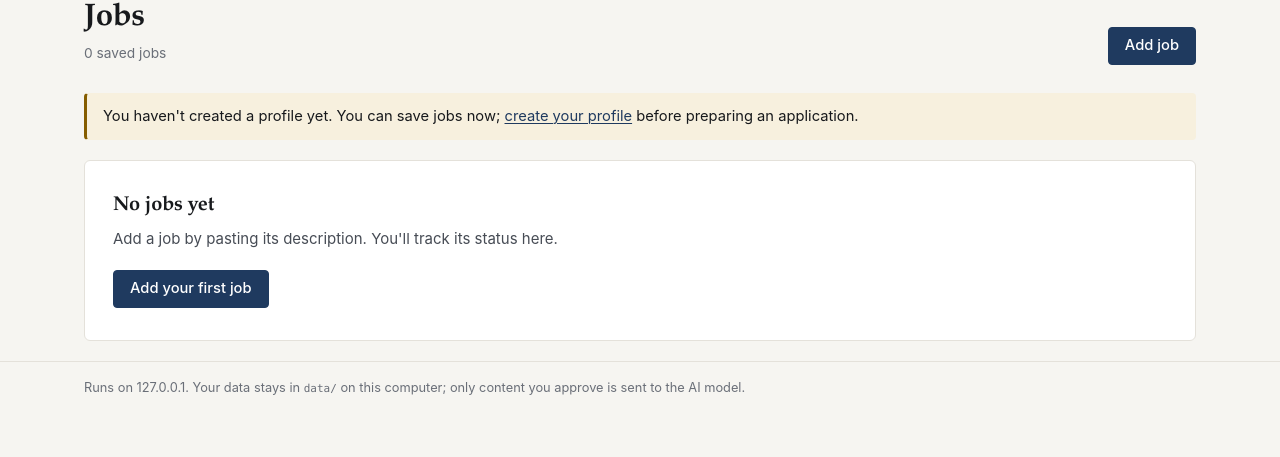
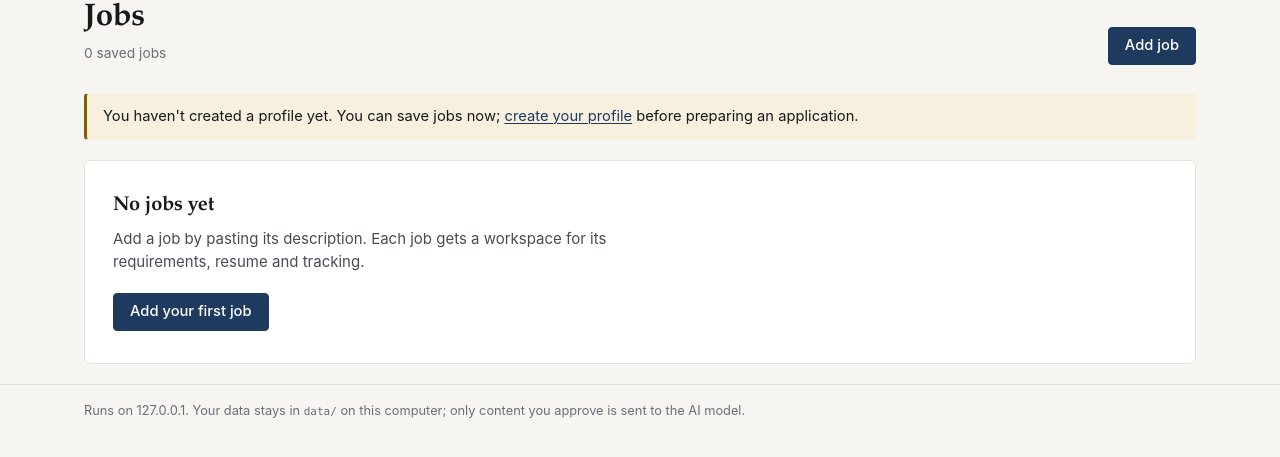
Before and after one commit to Varunsai1930/ResuApply, a FastAPI app: page /jobs in a window 1280 px wide. Shown: the part 57-514 px from the top of the page. Run offline with FastAPI, Linux system fonts and the light colour scheme; data that the repository does not hold is empty; some libraries are stand-ins or nearby versions.

Commit message:
Summarise jobs by status above the tracker
Co-Authored-By: Claude Opus 5.5 <noreply@anthropic.com>

```diff
--- a/app/templates/jobs_list.html
+++ b/app/templates/jobs_list.html
@@ -15,6 +15,12 @@
 {% endif %}
 
 {% if jobs %}
+<ul class="summary-strip" aria-label="Jobs by status">
+  {% for s in TrackingStatus %}
+    {% set n = jobs | selectattr('application.tracking_status', 'equalto', s.value) | list | length %}
+    {% if n %}<li><strong>{{ n }}</strong> {{ s.label }}</li>{% endif %}
+  {% endfor %}
+</ul>
 <table class="tracker">
   <thead>
     <tr><th scope="col">Job</th><th scope="col">Location</th><th scope="col">Review</th><th scope="col">Status</th><th scope="col">Since</th><th scope="col">Added</th></tr>
@@ -37,7 +43,7 @@
 {% else %}
 <div class="empty card">
   <h2>No jobs yet</h2>
-  <p>Add a job by pasting its description. You'll track its status here.</p>
+  <p>Add a job by pasting its description. Each job gets a workspace for its requirements, resume and tracking.</p>
   <a class="btn-primary" href="/jobs/new">Add your first job</a>
 </div>
 {% endif %}
```
